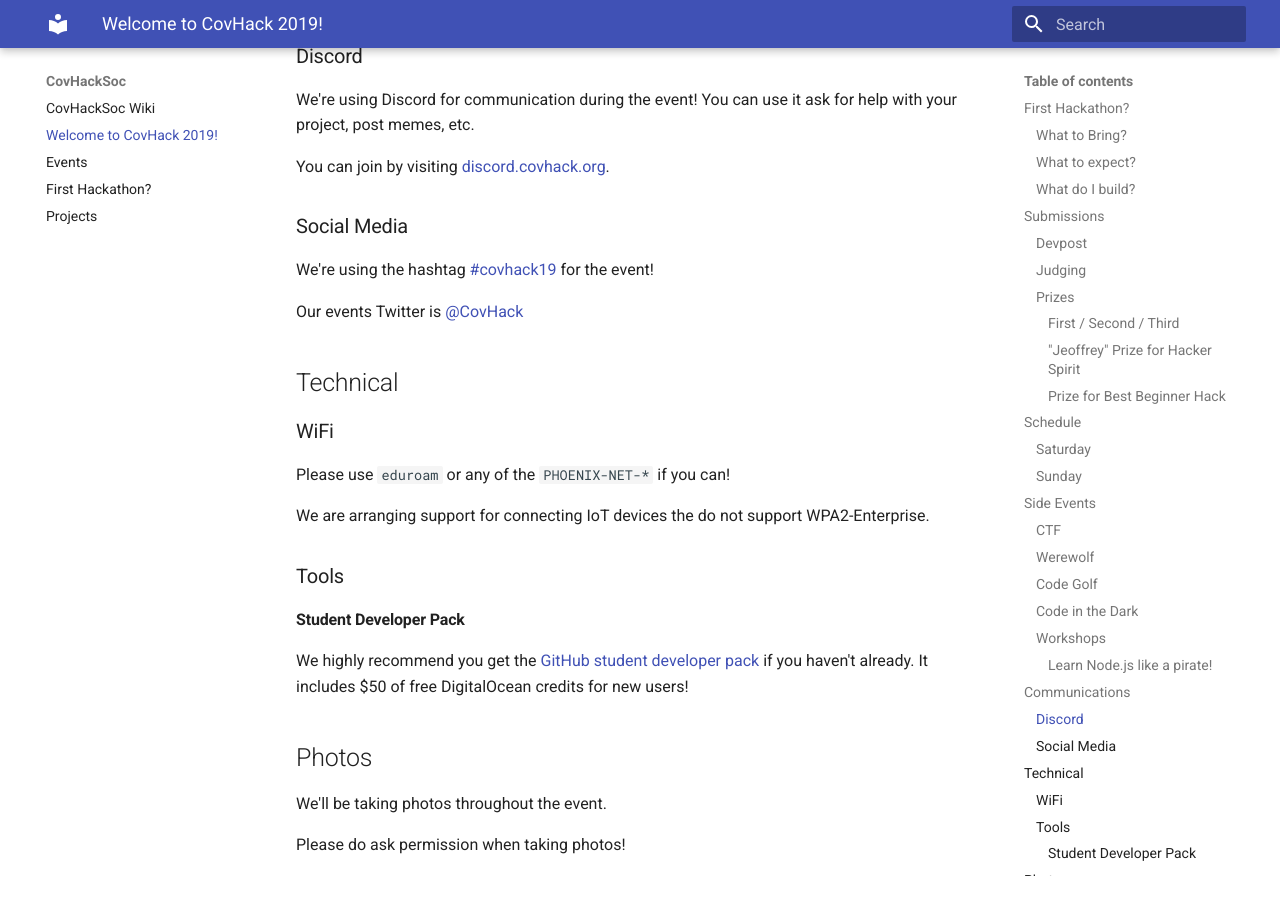
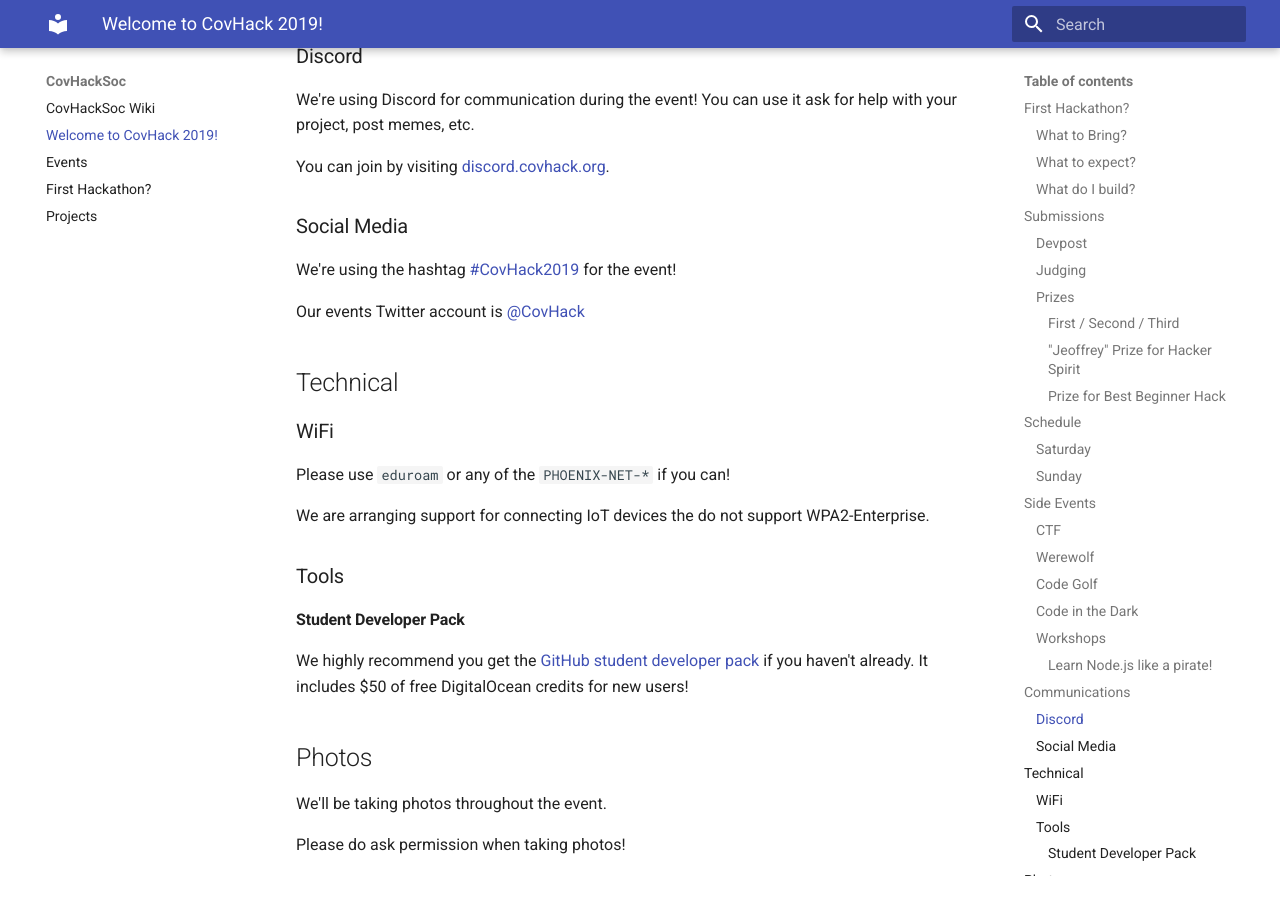
Before and after one commit to CovHackSoc/wiki.covhack.org, an MkDocs documentation site: the page built from docs/covhack2019.md, in a window 1280 px wide and 900 px high, scrolled down 3693 px. Built offline with MkDocs 1.6.1 and Material for MkDocs 9.7.7, drawn with Linux system fonts in a browser that asks for light colours.

Commit message:
Updated hashtag

```diff
--- a/docs/covhack2019.md
+++ b/docs/covhack2019.md
@@ -125,9 +125,9 @@ You can join by visiting <a href="https://discord.covhack.org/">discord.covhack.
 
 ### Social Media
 
-We're using the hashtag <a href="https://twitter.com/search?q=%23covhack19">#covhack19</a> for the event!
+We're using the hashtag <a href="https://twitter.com/search?q=%23covhack2019">#CovHack2019</a> for the event!
 
-Our events Twitter is <a href="https://twitter.com/covhack">@CovHack</a>
+Our events Twitter account is <a href="https://twitter.com/covhack">@CovHack</a>
 
 ## Technical
 
```
